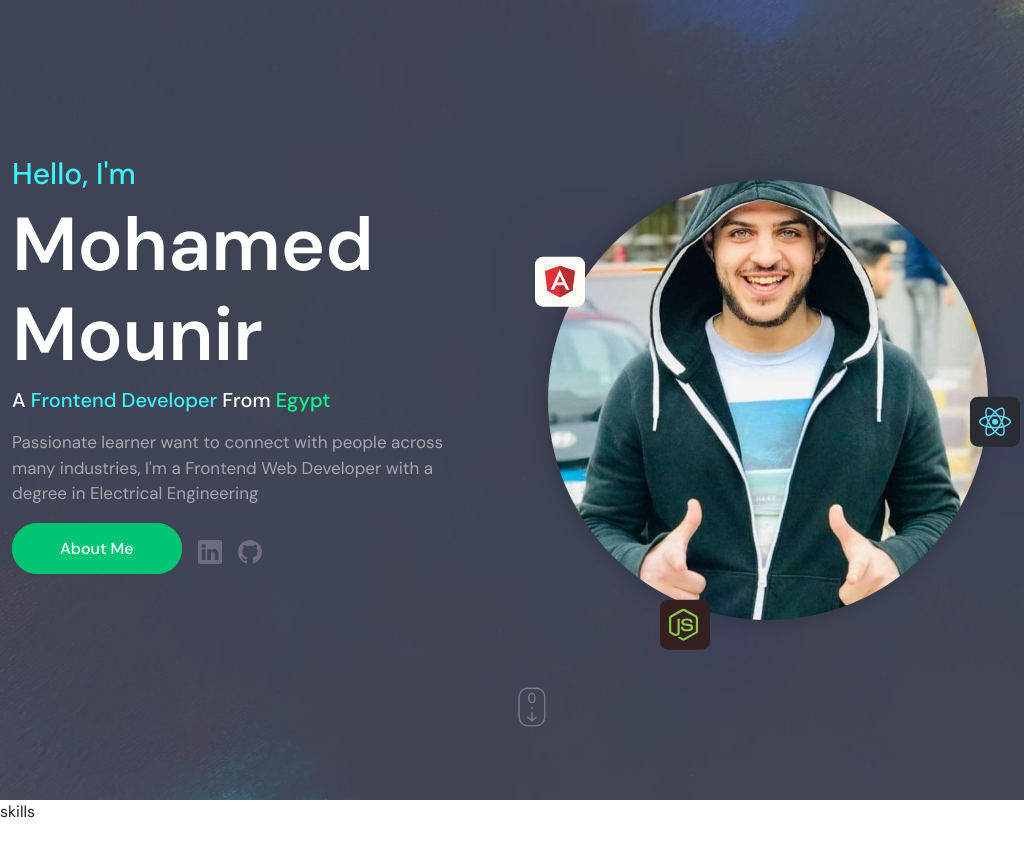
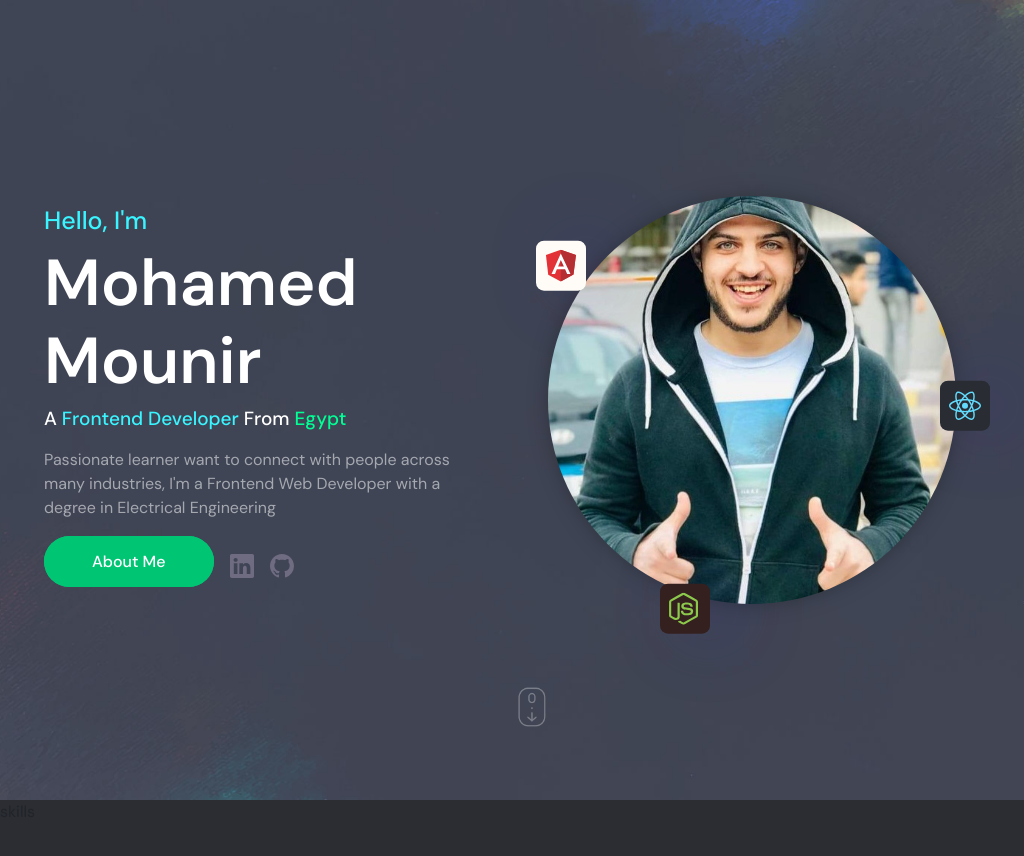
Before and after one commit to mohamedmounir2425/Mohamed-Mounir-portfolio, a React (Vite) app: page / in a window 1024 px wide. Shown: the top 856 px of the page. Built offline with nearby package versions, Linux system fonts and the light colour scheme.

Commit message:
edit hero seciton style

```diff
--- a/src/app.scss
+++ b/src/app.scss
@@ -17,7 +17,7 @@ html {
   font-family: "DM Sans", sans-serif;
 }
 body {
-  background-color: #0c0c1d;
+  background-color: #2b2d33 !important;
   color: lightgray;
   font-family: "DM Sans", sans-serif;
 }
--- a/src/components/hero/Hero.jsx
+++ b/src/components/hero/Hero.jsx
@@ -22,12 +22,12 @@ function Hero() {
   return (
     <>
       <div className="wrapper">
-        <div className="container">
+        <div className="container HeroContainer">
           <div className="row  px-0 px-sm-2 px-lg-0">
-            <div className="col-lg-6 order-2 order-lg-1">
+            <div className="col-lg-6 order-2 order-lg-1 d-flex align-items-center">
               <HeroText />
             </div>
-            <div className="col-lg-6 order-1 order-lg-2">
+            <div className="col-lg-6 order-1 order-lg-2 mb-4 mb-lg-0">
               <HeroImage />
             </div>
           </div>
--- a/src/components/hero/hero.scss
+++ b/src/components/hero/hero.scss
@@ -4,9 +4,9 @@
   background-repeat: no-repeat;
   background-size: cover;
   background-position: center;
-  .container {
-    max-width: var(--max-width);
-    margin: 0 auto;
+  .HeroContainer {
+    // max-width: var(--max-width);
+    // margin: 0 auto;
     height: 100%;
     display: flex;
     align-items: center;
@@ -159,7 +159,7 @@
         }
         img {
           transition: all 0.3s ease-in-out;
-          // max-height: 650px;
+          max-height: 500px;
           width: 100%;
           // height: 100%;
           border-radius: 50%;
@@ -175,7 +175,7 @@
 
 @media (max-width: 992px) {
   .image img {
-    max-height: 300px;
+    max-height: 300px !important;
     // width: 350px;
     // height: 350px;
   }
@@ -212,9 +212,19 @@
   }
 }
 
-// @media (max-width: 576px) {
-//   .col-lg-6 {
-//     padding-left: 0 !important;
-//     padding-right: 0 !important;
-//   }
-// }
+@media (min-width: 992px) and (max-width: 1200px) {
+  .textContainer {
+    h2 {
+      font-size: 25px !important;
+    }
+    h1 {
+      font-size: 65px !important;
+    }
+    h3 {
+      font-size: 19px !important;
+    }
+    p {
+      font-size: 16px !important;
+    }
+  }
+}
```
